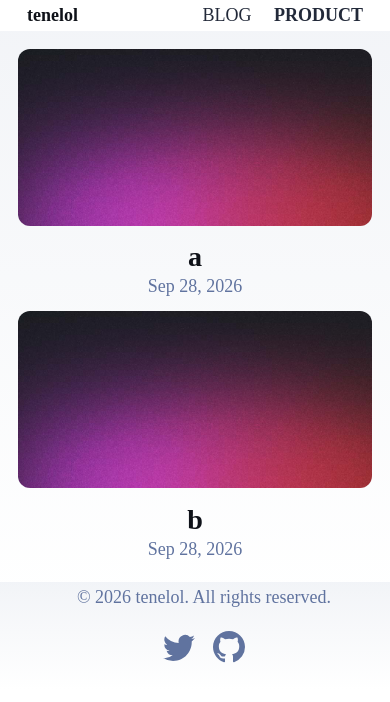
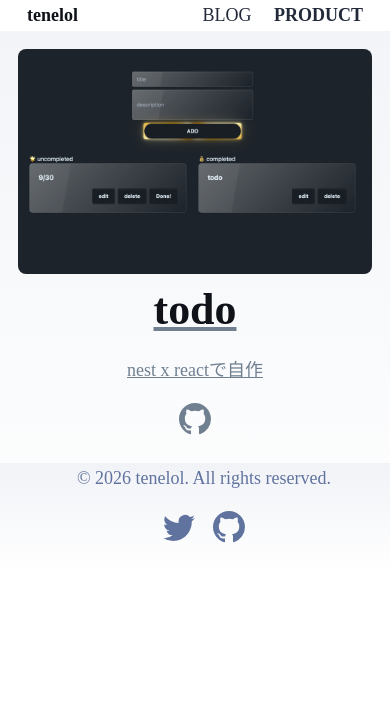
Before and after one commit to tenelol/blog, an Astro site: page /product in a window 390 px wide. Built offline with nearby package versions, Linux system fonts and the light colour scheme; Astro itself is replaced by a stand-in of ours.

Commit message:
change: productページにtodoアプリを追加

```diff
--- a/src/content/blog/a.md
+++ b/src/content/blog/a.md
@@ -1,6 +1,8 @@
 ---
-title: "a"
+title: "制作中…a"
 description: "Lorem ipsum dolor sit amet"
 pubDate: "Sep 28 2026"
 heroImage: "../../assets/blog-placeholder-3.jpg"
 ---
+
+制作中…
--- /dev/null
+++ b/src/content/blog/c.md
@@ -0,0 +1,8 @@
+---
+title: "制作中…c"
+description: "Lorem ipsum dolor sit amet"
+pubDate: "Sep 28 2026"
+heroImage: "../../assets/blog-placeholder-3.jpg"
+---
+
+制作中…
--- /dev/null
+++ b/src/content/blog/d.md
@@ -0,0 +1,8 @@
+---
+title: "制作中…d"
+description: "Lorem ipsum dolor sit amet"
+pubDate: "Sep 28 2026"
+heroImage: "../../assets/blog-placeholder-3.jpg"
+---
+
+制作中…
--- /dev/null
+++ b/src/content/blog/e.md
@@ -0,0 +1,8 @@
+---
+title: "制作中…e"
+description: "Lorem ipsum dolor sit amet"
+pubDate: "Sep 28 2026"
+heroImage: "../../assets/blog-placeholder-3.jpg"
+---
+
+制作中…
--- /dev/null
+++ b/src/content/blog/f.md
@@ -0,0 +1,8 @@
+---
+title: "制作中…f"
+description: "Lorem ipsum dolor sit amet"
+pubDate: "Sep 28 2026"
+heroImage: "../../assets/blog-placeholder-3.jpg"
+---
+
+制作中…
--- /dev/null
+++ b/src/content/blog/g.md
@@ -0,0 +1,8 @@
+---
+title: "制作中…g"
+description: "Lorem ipsum dolor sit amet"
+pubDate: "Sep 28 2026"
+heroImage: "../../assets/blog-placeholder-3.jpg"
+---
+
+制作中…
--- a/src/pages/product.astro
+++ b/src/pages/product.astro
@@ -6,108 +6,43 @@ import Footer from '../components/Footer.astro';
 import FormattedDate from '../components/FormattedDate.astro';
 import Header from '../components/Header.astro';
 import { SITE_DESCRIPTION, SITE_TITLE } from '../consts';
+import todo from '../assets/todo.png'
 
 const posts = (await getCollection('blog')).sort(
 	(a, b) => b.data.pubDate.valueOf() - a.data.pubDate.valueOf(),
 );
+
 ---
 
 <!doctype html>
 <html lang="ja">
-	<head>
-		<BaseHead title={SITE_TITLE} description={SITE_DESCRIPTION} />
+  <head>
+    <BaseHead />
 		<style>
 			main {
-				width: 960px;
-			}
-			ul {
-				display: flex;
-				flex-wrap: wrap;
-				gap: 2rem;
-				list-style-type: none;
-				margin: 0;
-				padding: 0;
-			}
-			ul li {
-				width: calc(50% - 1rem);
-			}
-			ul li * {
-				text-decoration: none;
-				transition: 0.2s ease;
-			}
-			ul li:first-child {
-				width: 100%;
-				margin-bottom: 1rem;
-				text-align: center;
-			}
-			ul li:first-child img {
-				width: 100%;
-			}
-			ul li:first-child .title {
-				font-size: 2.369rem;
-			}
-			ul li img {
-				margin-bottom: 0.5rem;
-				border-radius: 12px;
-			}
-			ul li a {
-				display: block;
-			}
-			.title {
-				margin: 0;
-				color: rgb(var(--black));
-				line-height: 1;
-			}
-			.date {
-				margin: 0;
-				color: rgb(var(--gray));
-			}
-			ul li a:hover h4,
-			ul li a:hover .date {
-				color: rgb(var(--accent));
-			}
-			ul a:hover img {
-				box-shadow: var(--box-shadow);
-			}
-			@media (max-width: 720px) {
-				ul {
-					gap: 0.5em;
-				}
-				ul li {
-					width: 100%;
-					text-align: center;
-				}
-				ul li:first-child {
-					margin-bottom: 0;
-				}
-				ul li:first-child .title {
-					font-size: 1.563em;
-				}
-			}
+        width: 960px;
+        text-align: center;
+      }
 		</style>
 	</head>
 	<body>
 		<Header />
 		<main>
-			<section>
-				<ul>
-					{
-						posts.map((post) => (
-							<li>
-								<a href={`/blog/${post.id}/`}>
-									{post.data.heroImage && (
-										<Image width={720} height={360} src={post.data.heroImage} alt="" />
-									)}
-									<h4 class="title">{post.data.title}</h4>
-									<p class="date">
-										<FormattedDate date={post.data.pubDate} />
-									</p>
-								</a>
-							</li>
-						))
-					}
-				</ul>
-			</section>
+      <div>
+        <a href="https://todo.tenelol.dev">
+          <Image src={todo} width={700} alt="todoの画面" />
+          <h2>todo</h2>
+          <p>nest x reactで自作</p>
+        </a>
+        <a href="https://github.com/tenelol/dpgk-todo">
+          <svg viewBox="0 0 16 16" aria-hidden="true" width="32" height="32" astro-icon="social/github"
+				><path
+					fill="currentColor"
+					d="M8 0C3.58 0 0 3.58 0 8c0 3.54 2.29 6.53 5.47 7.59.4.07.55-.17.55-.38 0-.19-.01-.82-.01-1.49-2.01.37-2.53-.49-2.69-.94-.09-.23-.48-.94-.82-1.13-.28-.15-.68-.52-.01-.53.63-.01 1.08.58 1.23.82.72 1.21 1.87.87 2.33.66.07-.52.28-.87.51-1.07-1.78-.2-3.64-.89-3.64-3.95 0-.87.31-1.59.82-2.15-.08-.2-.36-1.02.08-2.12 0 0 .67-.21 2.2.82.64-.18 1.32-.27 2-.27.68 0 1.36.09 2 .27 1.53-1.04 2.2-.82 2.2-.82.44 1.1.16 1.92.08 2.12.51.56.82 1.27.82 2.15 0 3.07-1.87 3.75-3.65 3.95.29.25.54.73.54 1.48 0 1.07-.01 1.93-.01 2.2 0 .21.15.46.55.38A8.012 8.012 0 0 0 16 8c0-4.42-3.58-8-8-8z"
+				></path></svg
+			>
+        </a>
+      </div>
 		</main>
 		<Footer />
 	</body>
```
Also changed, not shown: src/assets/todo.png (added).
